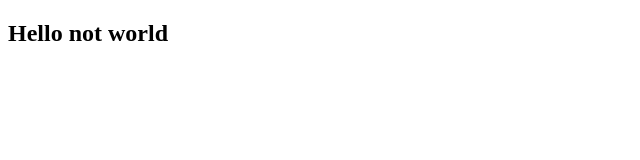
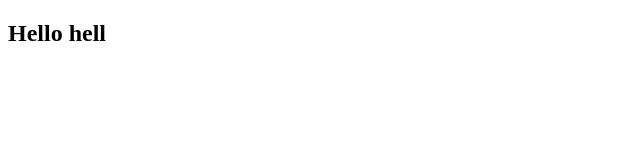
Before and after one commit to icangcut/revouminicourse, a plain HTML site: page index.html in a window 1280 px wide. Shown: the whole page, without its empty margins (0-640 px from the left). Drawn offline with Linux system fonts and the light colour scheme.

Commit message:
Update index.html

```diff
--- a/index.html
+++ b/index.html
@@ -4,6 +4,6 @@
         <title>RevoU Web Course</title>
     </head>
     <body>
-        <h2>Hello not world</h2>
+        <h2>Hello hell</h2>
     </body>
 </html>
```
